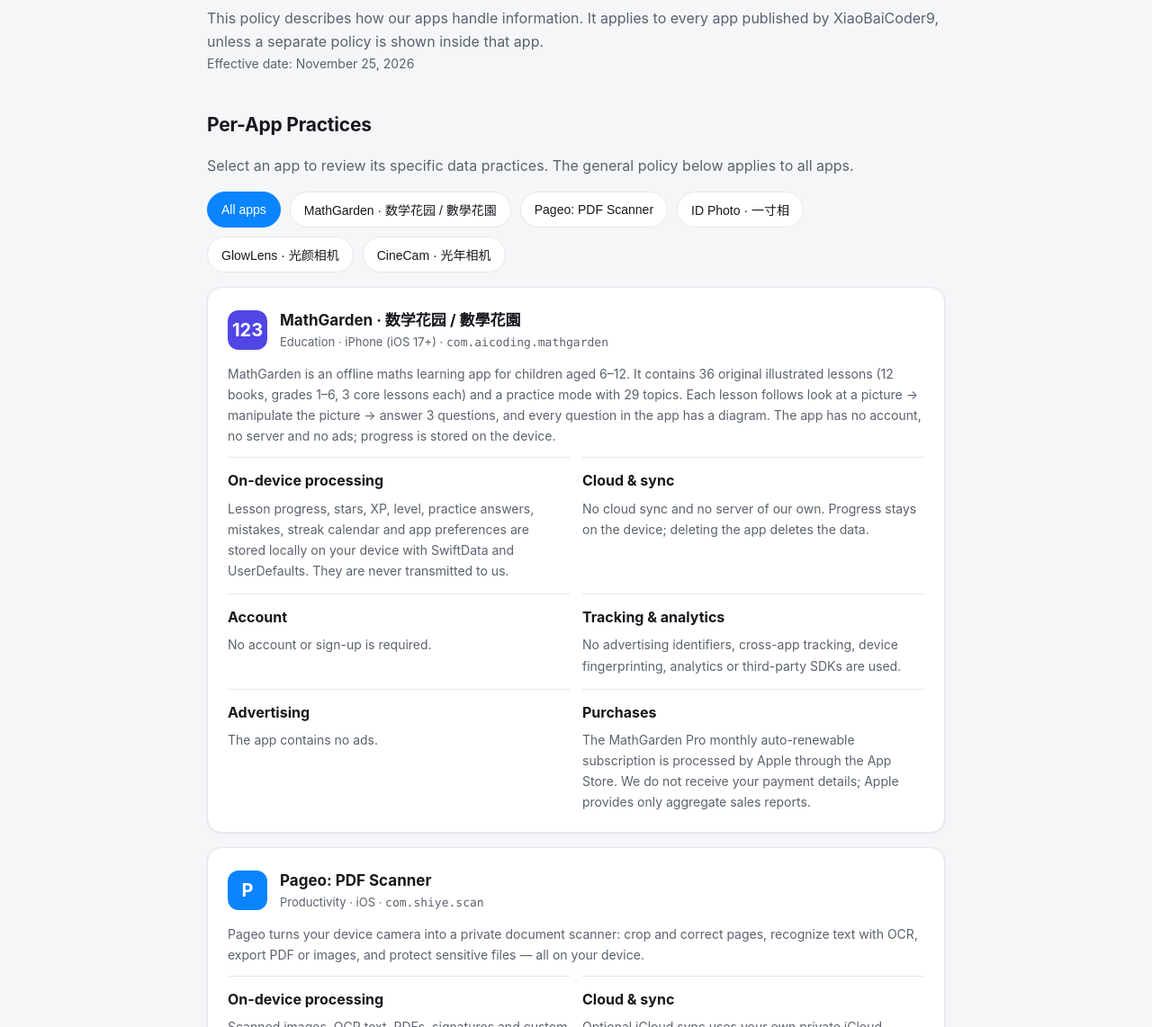
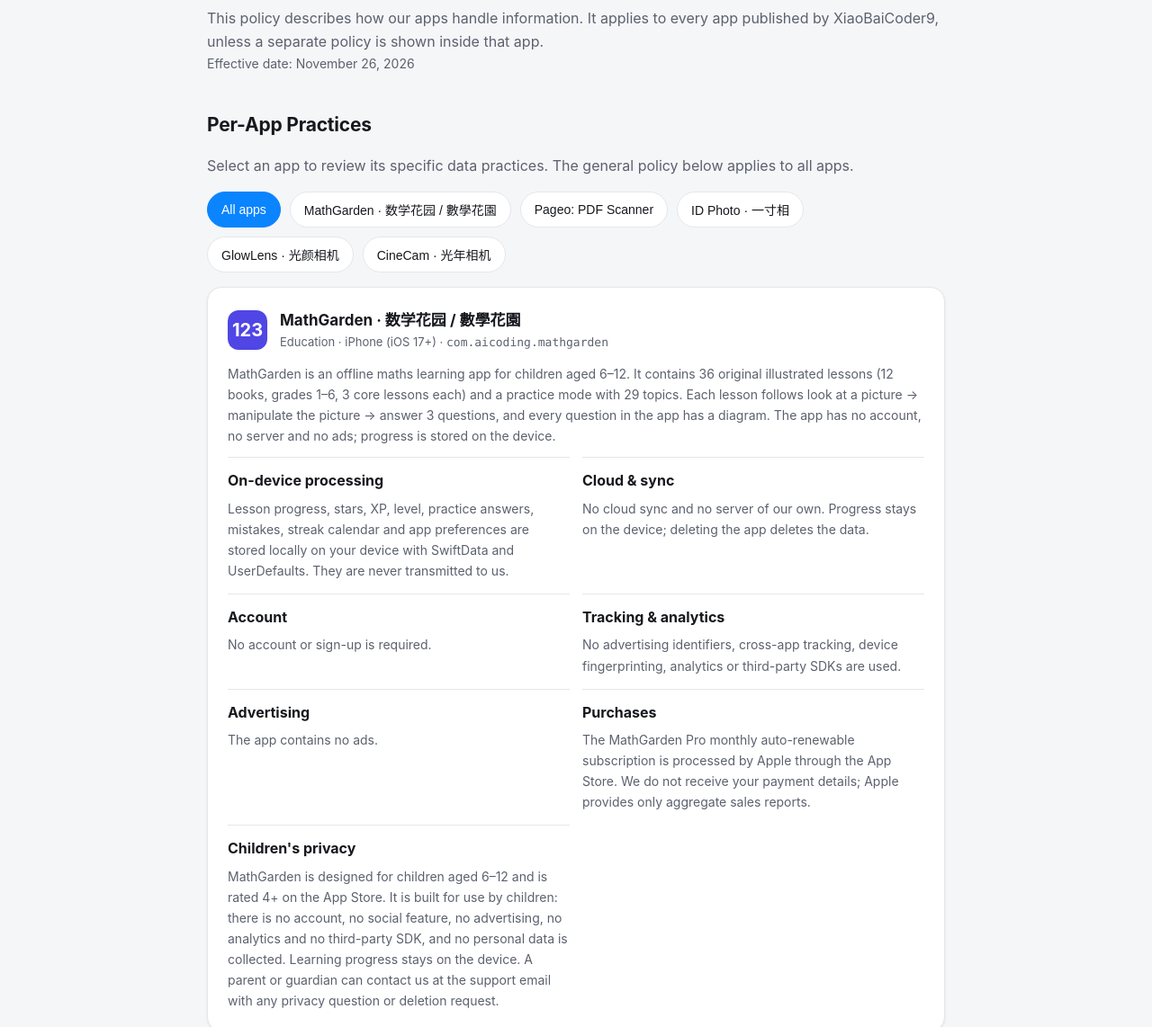
Before and after one commit to XiaoBaiCoder9/app-support, a plain HTML site: page privacy.html in a window 1280 px wide. Shown: the part 158-1300 px from the top of the page at 90% size. Drawn offline with Linux system fonts and the light colour scheme.

Commit message:
Refine MathGarden children's privacy disclosure

```diff
--- a/apps-data.js
+++ b/apps-data.js
@@ -10,7 +10,7 @@ const SITE = {
   owner: "XiaoBaiCoder9",
   // Support mailbox for all apps. Reviewers and users must be able to reach it.
   contactEmail: "2357179575@qq.com",
-  effectiveDate: "November 25, 2026",
+  effectiveDate: "November 26, 2026",
   copyright: "© 2026 XiaoBaiCoder9. All rights reserved.",
   reportProblemUrl: "https://reportaproblem.apple.com"
 };
@@ -42,6 +42,8 @@ const APPS = [
       ads: "The app contains no ads.",
       purchases:
         "The MathGarden Pro monthly auto-renewable subscription is processed by Apple through the App Store. We do not receive your payment details; Apple provides only aggregate sales reports.",
+      children:
+        "MathGarden is designed for children aged 6–12 and is rated 4+ on the App Store. It is built for use by children: there is no account, no social feature, no advertising, no analytics and no third-party SDK, and no personal data is collected. Learning progress stays on the device. A parent or guardian can contact us at the support email with any privacy question or deletion request.",
       dataCollected:
         "No personal data is collected. Learning progress and preferences are stored only on your device."
     },
--- a/privacy.html
+++ b/privacy.html
@@ -139,7 +139,7 @@
           </li>
           <li>
             <strong>Children's privacy</strong>
-            <p>Our apps are not directed to children under the age required by applicable law, and we do not knowingly collect personal data from them. If you believe a child has provided us personal data, contact us so we can remove it.</p>
+            <p>Our apps are designed for the age rating shown on each app's store page. Where an app is directed to children, it is built to collect no personal data, with no account, advertising, analytics or third-party tracking; any learning progress stays on the device. If you believe a child has provided us personal data, contact us so we can remove it.</p>
           </li>
           <li>
             <strong>Security</strong>
@@ -205,6 +205,7 @@
           practiceRow("Tracking & analytics", p.tracking) +
           practiceRow("Advertising", p.ads) +
           practiceRow("Purchases", p.purchases) +
+          (p.children ? practiceRow("Children's privacy", p.children) : "") +
         "</div>";
       if (app.template) {
         const note = document.createElement("p");
```
